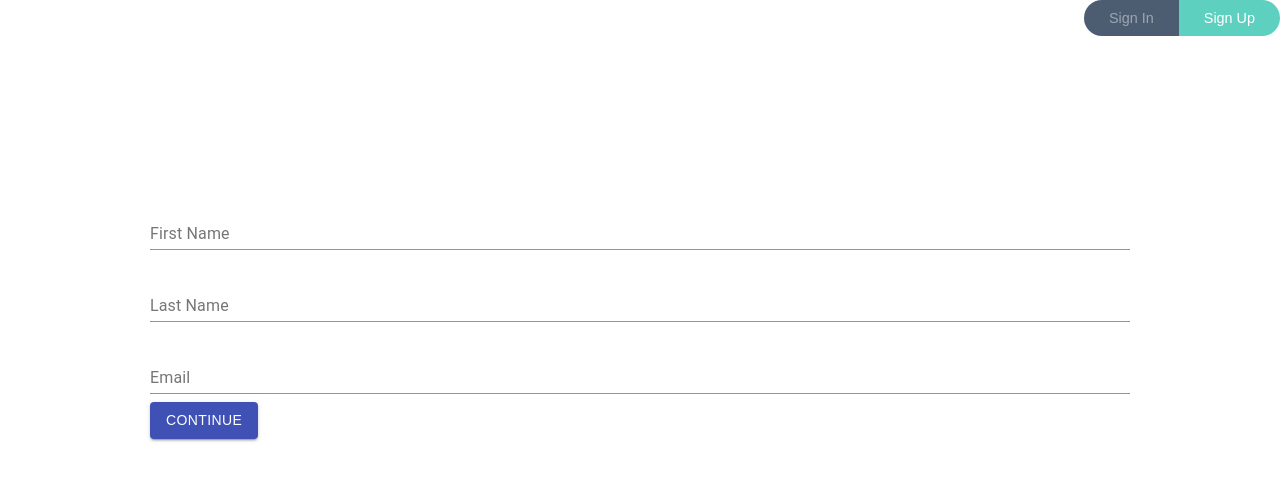
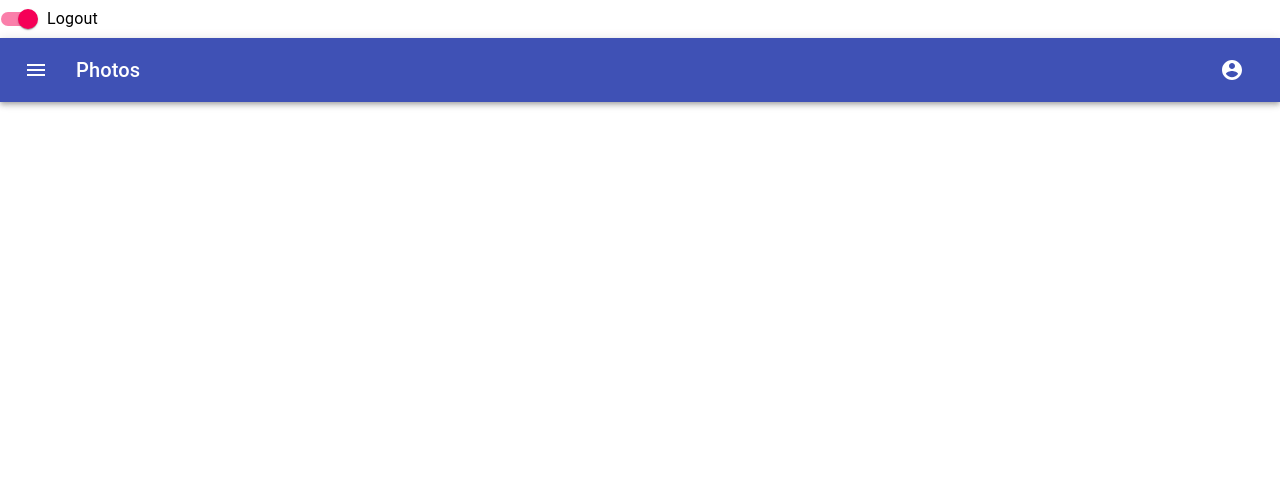
Before and after one commit to RaphaelChevallier/Social-Learning-Platform, a React (Create React App) app in the folder client/: page /#/ in a window 1280 px wide. Shown: the top 480 px of the page. Built offline with nearby package versions, Linux system fonts and the light colour scheme.

Commit message:
updates in progress

```diff
--- a/client/package.json
+++ b/client/package.json
@@ -4,9 +4,13 @@
   "private": true,
   "dependencies": {
     "@material-ui/core": "^4.6.0",
+    "@material-ui/icons": "^4.5.1",
     "axios": "^0.19.0",
+    "install": "^0.13.0",
+    "npm": "^6.13.0",
     "react": "^16.9.0",
     "react-dom": "^16.9.0",
+    "react-dropdown-input": "^0.1.11",
     "react-router-dom": "^5.1.2",
     "react-scripts": "3.1.1"
   },
--- a/client/src/App.js
+++ b/client/src/App.js
@@ -7,59 +7,157 @@
 import React, { Component } from "react";
 import { HashRouter as Router, Route, NavLink, Link } from "react-router-dom";
 import "./App.css";
-import Dialog from '@material-ui/core/Dialog';
+import Dialog from "@material-ui/core/Dialog";
 import SignUpForm from "./pages/SignUpForm";
 import SignInForm from "./pages/SignInForm";
-import AppBar from '@material-ui/core/AppBar';
-import Toolbar from '@material-ui/core/Toolbar';
-import {MuiThemeProvider} from '@material-ui/core/styles';
-
-class App extends Component {
-  constructor() {
-    super();
-    this.state = {
-      bgColor: "rgb(255, 255, 255)",
-
-    };
-
-  }
+import { makeStyles } from '@material-ui/core/styles';
+import AppBar from "@material-ui/core/AppBar";
+import Toolbar from "@material-ui/core/Toolbar";
+import Typography from "@material-ui/core/Typography";
+import Button from "@material-ui/core/Button";
+import IconButton from "@material-ui/core/IconButton";
+import MenuIcon from "@material-ui/icons/Menu";
+import { withStyles } from "@material-ui/core/styles";
+import { MuiThemeProvider } from "@material-ui/core/styles";
+import AccountCircle from '@material-ui/icons/AccountCircle';
+import Switch from '@material-ui/core/Switch';
+import FormControlLabel from '@material-ui/core/FormControlLabel';
+import FormGroup from '@material-ui/core/FormGroup';
+import MenuItem from '@material-ui/core/MenuItem';
+import Menu from '@material-ui/core/Menu';
 
 
+const useStyles = makeStyles(theme => ({
+  root: {
+    flexGrow: 1,
+  },
+  menuButton: {
+    marginRight: theme.spacing(2),
+  },
+  title: {
+    flexGrow: 1,
+  },
+}));
 
-  render() {
-    return (
-      <Router>
+export default function App() {
+  const classes = useStyles();
+  const [auth, setAuth] = React.useState(true);
+  const {text, setText} = React.useState("Log OUT")
+  const [anchorEl, setAnchorEl] = React.useState(null);
+  const open = Boolean(anchorEl);
+
+  const handleChange = event => {
+    setAuth(event.target.checked);
 
 
-            <div className="PageSwitcher">
-              <NavLink
-                to="/sign-in"
-                id="first"
-                onClick={this.clickChange}
-                activeClassName="PageSwitcher__Item--Active"
-                className="PageSwitcher__Item"
+  };
+
+  const handleMenu = event => {
+    setAnchorEl(event.currentTarget);
+  };
+
+  const handleClose = () => {
+    setAnchorEl(null);
+  };
+
+  return (
+    <Router>
+    <div className={classes.root}>
+      <FormGroup>
+        <FormControlLabel
+          control={<Switch checked={auth} onChange={handleChange} aria-label="login switch" />}
+          label={auth ? 'Logout' : 'Login'}
+        />
+      </FormGroup>
+      <AppBar position="static">
+        <Toolbar>
+          <IconButton edge="start" className={classes.menuButton} color="inherit" aria-label="menu">
+            <MenuIcon />
+          </IconButton>
+          <Typography variant="h6" className={classes.title}>
+            Photos
+          </Typography>
+          <Button color="inherit" > {text} </Button>
+
+          {auth && (
+            <div>
+              <IconButton
+                aria-label="account of current user"
+                aria-controls="menu-appbar"
+                aria-haspopup="true"
+                onClick={handleMenu}
+                color="inherit"
               >
-                Sign In
-              </NavLink>
 
-              <NavLink
-                exact
-                to="/"
+                <AccountCircle />
+              </IconButton>
+              <Menu
+                id="menu-appbar"
+                anchorEl={anchorEl}
+                anchorOrigin={{
+                  vertical: 'top',
+                  horizontal: 'right',
+                }}
+                keepMounted
+                transformOrigin={{
+                  vertical: 'top',
+                  horizontal: 'right',
+                }}
+                open={open}
+                onClose={handleClose}
+              >
+                <MenuItem onClick={handleClose}>Profile</MenuItem>
+                <MenuItem onClick={handleClose}>My account</MenuItem>
+              </Menu>
+            </div>
+          )}
+        </Toolbar>
+      </AppBar>
+    </div>
+    </Router>
+  );
+}
 
 
-                activeClassName="PageSwitcher__Item--Active"
-                className="PageSwitcher__Item"
-              >
-                Sign Up
-              </NavLink>
-            </div>
+// class App extends React.Component {
+//   constructor(props) {
 
-            <Route exact path="/" component={SignUpForm}></Route>
-            <Route path="/sign-in" component={SignInForm}></Route>
+//     super(props);
 
-      </Router>
-    );
-  }
-}
+//     this.state = {
+//       bgColor: "rgb(255, 255, 255)"
+//     };
+//   }
 
-export default App;
+
+//   render() {
+//    <Router>
+//         <div className="PageSwitcher">
+//           <NavLink
+//             to="/sign-in"
+//             id="first"
+//             onClick={this.clickChange}
+//             activeClassName="PageSwitcher__Item--Active"
+//             className="PageSwitcher__Item"
+//           >
+//             Sign In
+//           </NavLink>
+
+//           <NavLink
+//             exact
+//             to="/"
+//             activeClassName="PageSwitcher__Item--Active"
+//             className="PageSwitcher__Item"
+//           >
+//             Sign Up
+//           </NavLink>
+//         </div>
+
+//         <Route exact path="/" component={SignUpForm}></Route>
+//         <Route path="/sign-in" component={SignInForm}></Route>
+//       </Router>
+//     ;
+//   }
+// }
+
+// export default withStyles(useStyles)(App);
--- a/client/src/pages/Confirm.js
+++ b/client/src/pages/Confirm.js
@@ -1,5 +1,5 @@
 import React, { Component } from 'react'
-
+import ProgressBar from 'react-bootstrap/ProgressBar'
 export class Confirm extends Component {
     render() {
         return (
--- a/client/src/pages/SignUpFirst.js
+++ b/client/src/pages/SignUpFirst.js
@@ -6,6 +6,7 @@ import Dialog from '@material-ui/core/Dialog';
 import AppBar from '@material-ui/core/AppBar';
 import {MuiThemeProvider} from '@material-ui/core/styles';
 import TextField from '@material-ui/core/TextField';
+import ProgressBar from 'react-bootstrap/ProgressBar'
 
 import Button from '@material-ui/core/Button';
 
--- a/client/src/pages/SignUpMentor.js
+++ b/client/src/pages/SignUpMentor.js
@@ -6,6 +6,7 @@ import AppBar from '@material-ui/core/AppBar';
 import {MuiThemeProvider} from '@material-ui/core/styles';
 import TextField from '@material-ui/core/TextField';
 import Button from '@material-ui/core/Button';
+import ProgressBar from 'react-bootstrap/ProgressBar'
 
 import Select from '@material-ui/core/Select';
 
--- a/client/src/pages/SignUpPersonal.js
+++ b/client/src/pages/SignUpPersonal.js
@@ -6,6 +6,7 @@ import {MuiThemeProvider} from '@material-ui/core/styles';
 import TextField from '@material-ui/core/TextField';
 import Button from '@material-ui/core/Button';
  import Select from '@material-ui/core/Select';
+ import ProgressBar from 'react-bootstrap/ProgressBar'
 
  export class SignUpPersonal extends Component {
     continue = e =>{
```
Also changed, not shown: 1 other file (tests, documents, lock files or other folders).
